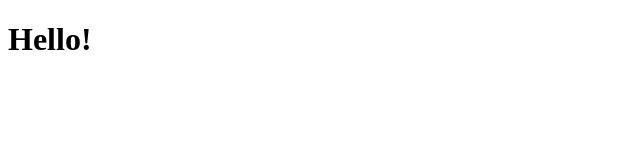
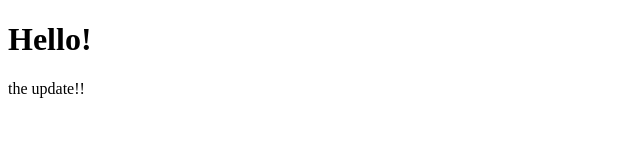
Before and after one commit to SariHirshman/EstyGit, a plain HTML site: page index.html in a window 1280 px wide. Shown: the full height of the page, 0-640 px from the left. Drawn offline with Linux system fonts and the light colour scheme.

Commit message:
my update

```diff
--- a/index.html
+++ b/index.html
@@ -6,6 +6,7 @@
     <meta name="viewport" content="width=device-width, initial-scale=1.0">
     <title>Hello</title>
     <h1>Hello!</h1>
+    <p>the update!!</p>
 </head>
 <body>
 
```
Also changed, not shown: 1 other file.
